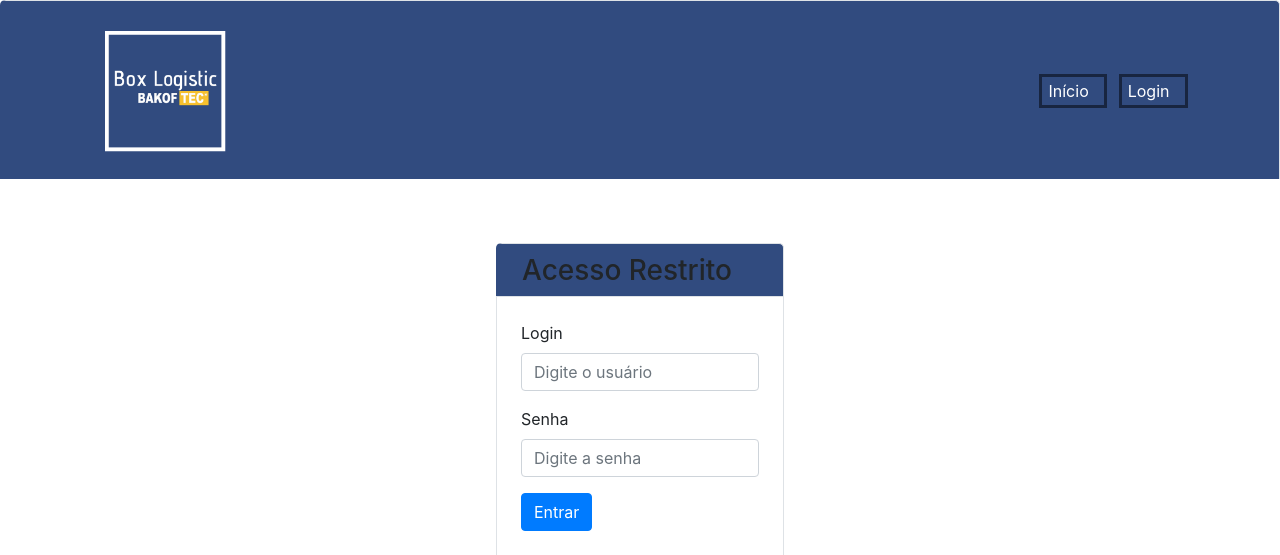
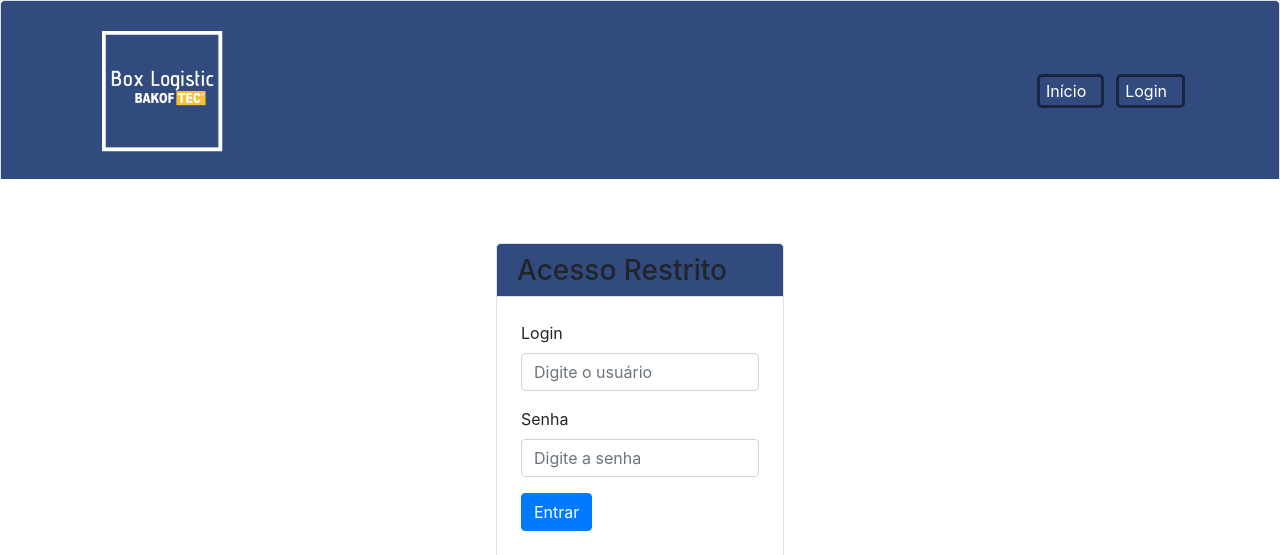
Before and after one commit to guerrasao/Equipe6-Hackathon-FW-2019, a PHP site: page /login.php in a window 1280 px wide. Shown: the top 555 px of the page. Run offline with PHP 8.4, Linux system fonts and the light colour scheme; some libraries are stand-ins or nearby versions.

Commit message:
roll-bar

```diff
--- a/cabecalho/cabecalho.php
+++ b/cabecalho/cabecalho.php
@@ -31,7 +31,7 @@
             </button>
             <!-- Itens do menu -->
             <div id="links" class="collapse navbar-collapse justify-content-end">
-              <ul class="navbar-nav color-white">
+              <ul class="navbar-nav color-white ">
                 <li class="nav-item">
                   <a href="index.php" class="nav-link" data-scroll> Início </a>
                 </li>
--- a/css/estilo.css
+++ b/css/estilo.css
@@ -20,7 +20,7 @@
 }
 
 .cabecalho-box{
-    border-left: 6px solid #314B7F;
+    border-left: 1px solid #dee2e6;
     border-top: 1px solid #dee2e6 !important;
     border-right: 1px solid #dee2e6 !important;
     padding-bottom: 8px;
@@ -54,6 +54,10 @@
         border-right: 3px solid #182540;
         border-top: 3px solid #182540;
         border-bottom: 3px solid #182540;
+        border-top-left-radius: 5px;
+        border-top-right-radius: 5px;
+        border-bottom-left-radius: 5px;
+        border-bottom-right-radius: 5px;
         padding-left: 6px;
         padding-right: 15px;
         margin-right: 12px;
```
Also changed, not shown: img/banner1.jpg (renamed from img/first-roll-bar.jpg), img/banner2.jpg (added), img/banner3.jpg (added).
